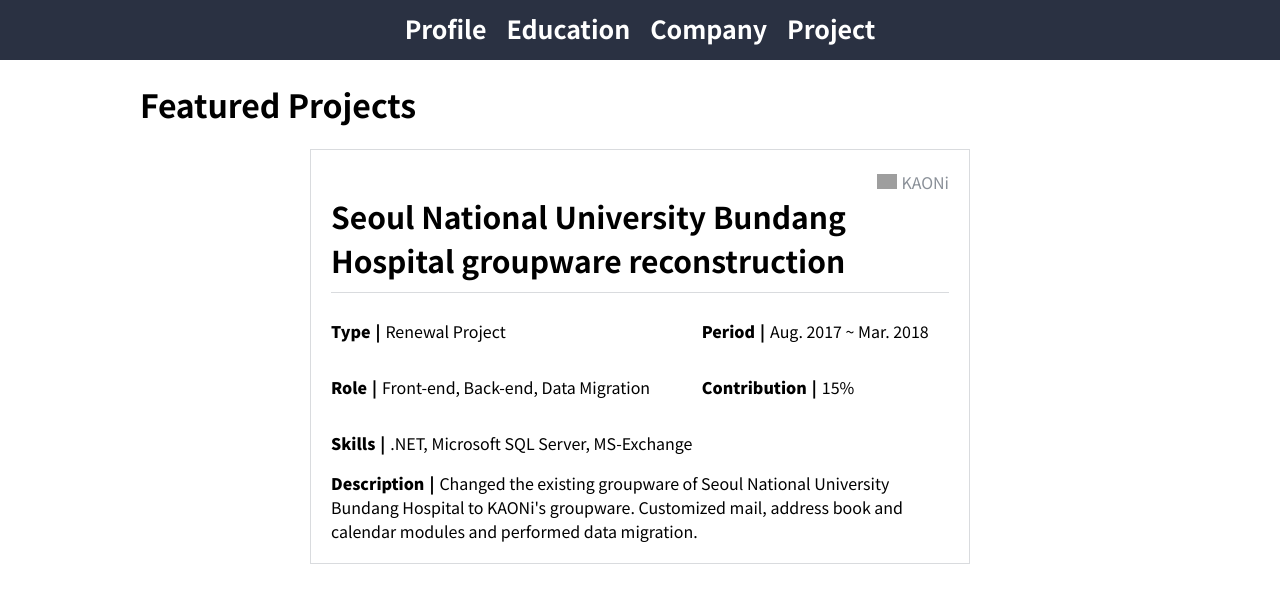
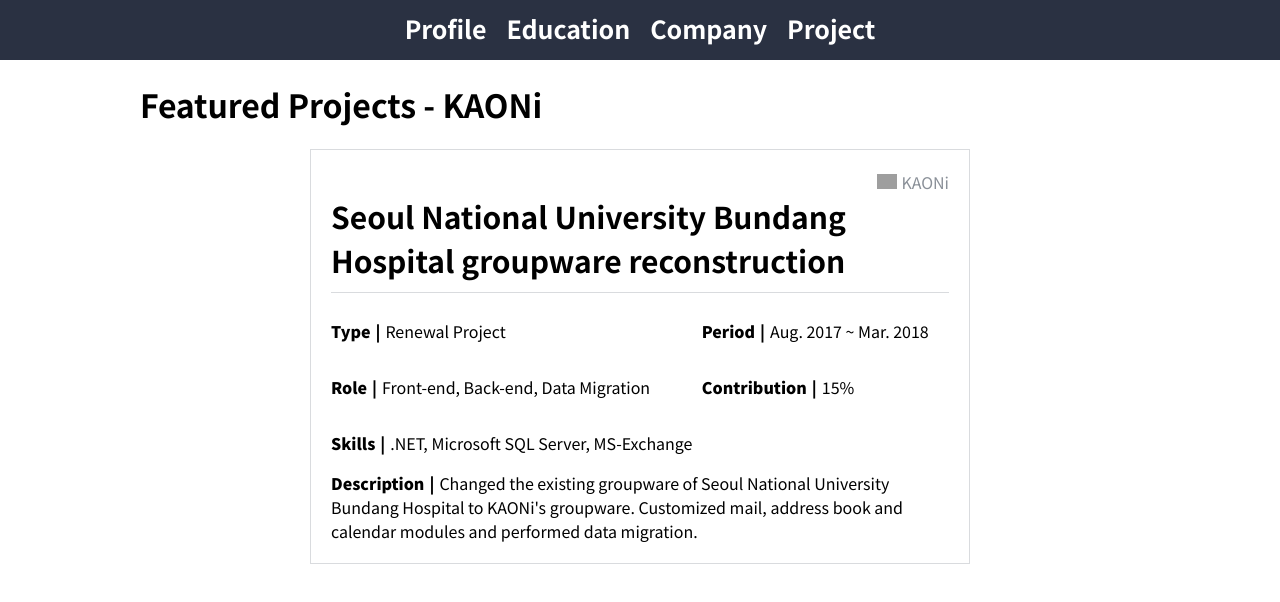
Before and after one commit to galaxyuliana/portfolio-page, a Vue app: page /project/ki in a window 1280 px wide. Shown: the top 602 px of the page. Built offline with nearby package versions, Linux system fonts and the light colour scheme; grey boxes are pictures that could not be loaded.

Commit message:
Updated ProfileInfo

```diff
--- a/src/views/ProfileInfo.vue
+++ b/src/views/ProfileInfo.vue
@@ -83,13 +83,6 @@
         </li>
       </ul>
     </div>
-    <div class="about-me">
-      Hello, My name is Yuliana Y. Shin.<br />
-      I'm a full stack developer who can handle both frontend and backend.<br />
-      I have worked as a .NET web developer in Korea for over 4 years,
-      and I will be arriving in Vancouver on June 23rd to start a new chapter in life.<br />
-      I am the one who is Responsible and Adaptable.
-    </div>
     <div class="skills">
       <h2>Technical Skills</h2>
       <GChart type="BarChart" :data="skillsData" :options="skillsOptions" />
@@ -122,4 +115,17 @@
   list-style: none;
   padding: 0px;
 }
+
+#contacts li {
+  display: inline-block;
+}
+
+#contacts li:after {
+  content: "|";
+  margin: 0px 5px;
+}
+
+#contacts li:last-child:after {
+  content: "";
+}
 </style>
--- a/src/views/ProjectInfo.vue
+++ b/src/views/ProjectInfo.vue
@@ -37,7 +37,15 @@
 
 <template>
   <div class="project-container">
-    <h1>Featured Projects</h1>
+    <h1>
+      Featured Projects
+      <span v-if="this.$route.params.code != null">
+        -
+        {{
+          this.companies.find((el) => el.code == this.$route.params.code).name
+        }}
+      </span>
+    </h1>
     <div class="project-list">
       <project-item
         v-for="(project, index) in combineJson()"
```
